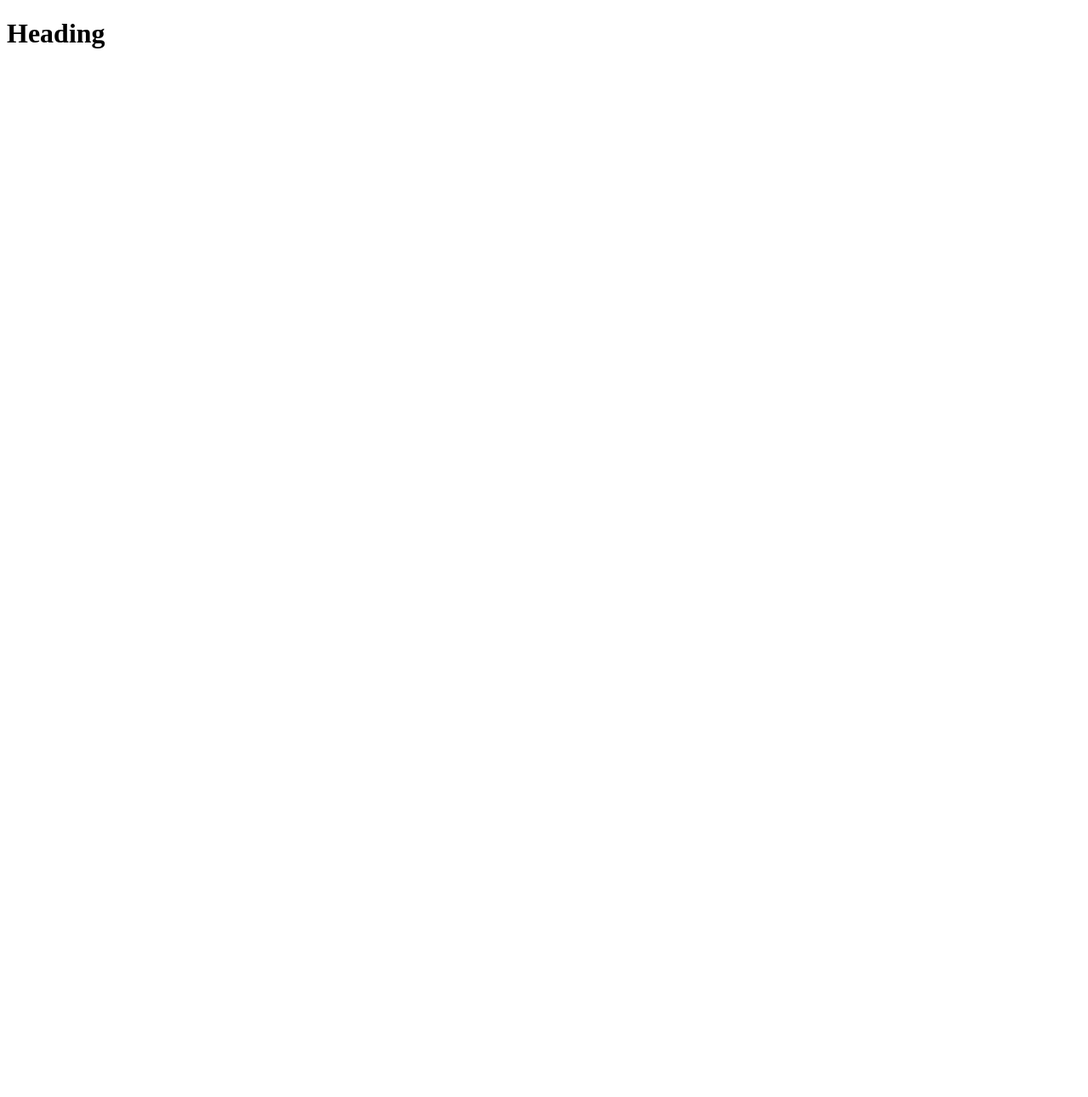
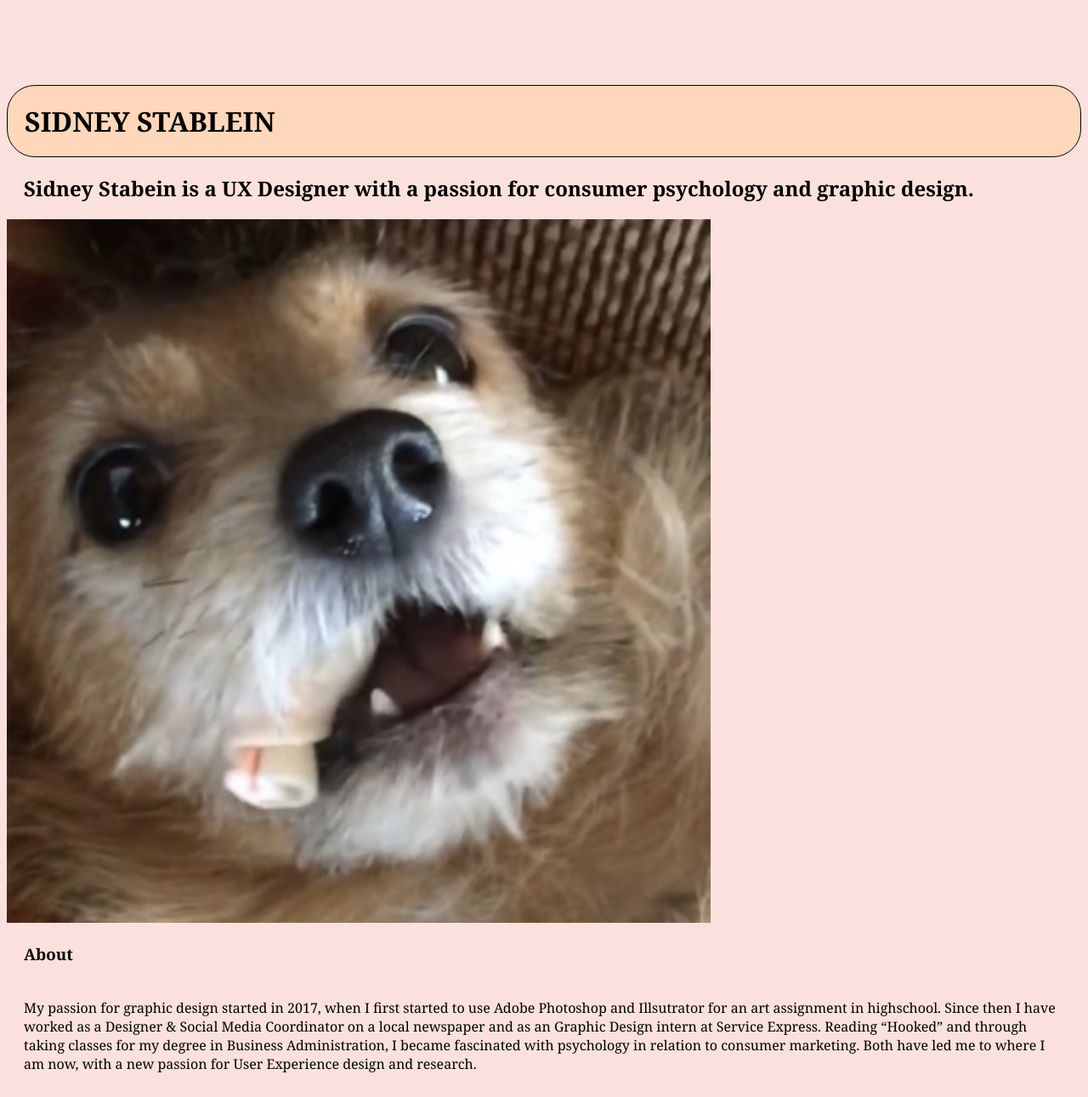
Before and after one commit to SidneyStablein/4.5-Lab, a plain HTML site: page index.html in a window 1280 px wide. Shown: the whole page at 85% size. Before the commit the page ends 800 px from the top, so only its background shows below. Drawn offline with Linux system fonts and the light colour scheme.

Commit message:
Updated index.html

```diff
--- a/index.html
+++ b/index.html
@@ -4,11 +4,22 @@
     <meta charset="UTF-8">
     <meta name="viewport" content="width=device-width, initial-scale=1.0">
     <meta http-equiv="X-UA-Compatible" content="ie=edge">
-    <title>Title</title>
+    <title>4.5 Lab</title>
     <link rel="stylesheet" href="screen.css">
   </head>
   <body>
-    <h1>Heading</h1>
-    <script src="index.js"></script>
+    <header>
+      <h1>SIDNEY STABLEIN</h1>
+      <h2>Sidney Stabein is a UX Designer with a passion for consumer psychology and graphic design.</h2>
+    </header>
+    <section>
+      <img alt="Picture of a dog named Olive" src="Olive.jpg" />
+      <h3>About</h3>
+      <p>My passion for graphic design started in 2017, when I first started to use Adobe Photoshop and Illsutrator for an art assignment in highschool. Since then I have worked
+        as a Designer & Social Media Coordinator on a local newspaper and as an Graphic Design intern at Service Express. Reading “Hooked” and through taking classes for my degree
+        in Business Administration, I became fascinated with psychology in relation to consumer marketing. Both have led me to where I am now, with a new passion for User Experience
+        design and research. </p>
+    </section>
+      <script src="index.js"></script>
   </body>
 </html>
--- a/screen.css
+++ b/screen.css
@@ -1 +1,34 @@
 /* Add screen styles below */
+body {
+    background: #FAE1DD;
+    margin-top: 100px;
+}
+
+h1 {
+    background: #FFD7BA;
+    margin: 0;
+    padding: 20px;
+    border-width: 1.5px;
+    border-style: solid;
+    border-color: black;
+    border-radius: 33px 33px 33px 33px;
+    font-family: Georgia, 'Times New Roman', Times, serif;
+}
+
+h2 {
+    margin: 0;
+    padding: 20px;
+    font-family: Georgia, 'Times New Roman', Times, serif;
+}
+
+h3 {
+    margin: 0;
+    padding: 20px;
+    font-family: Georgia, 'Times New Roman', Times, serif;
+}
+
+p {
+    margin: 0;
+    padding: 20px;
+    font-family: Georgia, 'Times New Roman', Times, serif;
+}
```
